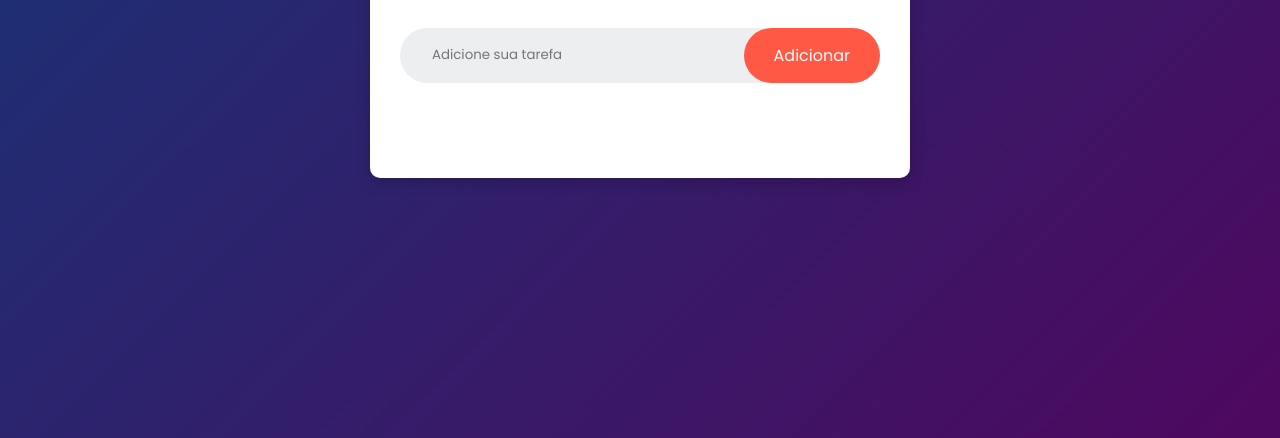
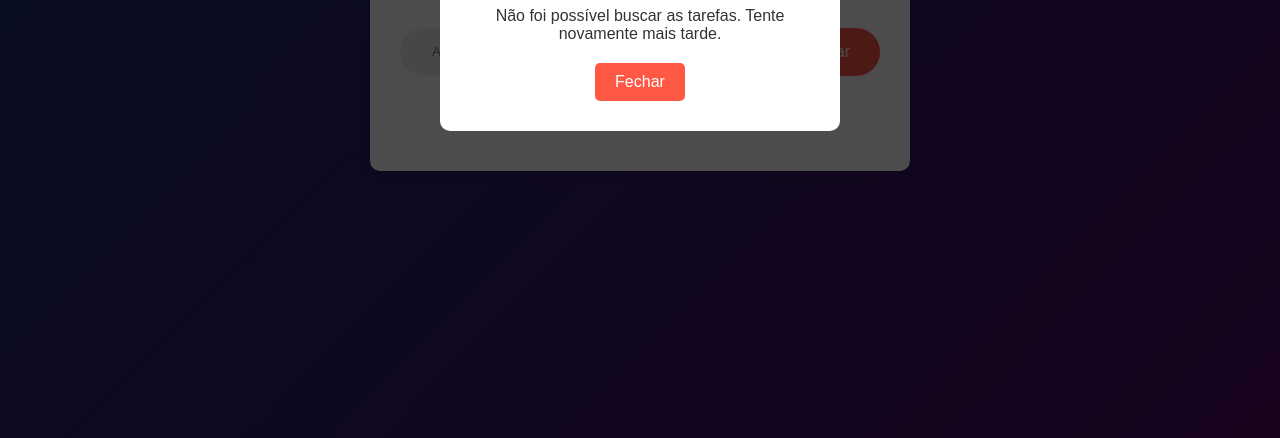
Before and after one commit to SamuelAraag/ToDo-List, a plain HTML site: page index.html in a window 1280 px wide. Shown: the part 362-800 px from the top of the page. Drawn offline with Linux system fonts and the light colour scheme; no server answers.

Commit message:
create modal to show erros of api requests #time 10m

```diff
--- a/index.html
+++ b/index.html
@@ -50,4 +50,14 @@
 
     <script type="module" src="src/script.js"></script>
 </body>
+
+<!-- Modal de erro para requisições -->
+<div id="error-modal" class="modal-hidden">
+    <div class="modal-content">
+        <h3>Erro ao buscar tarefas</h3>
+        <p id="error-modal-message">Não foi possível buscar as tarefas. Tente novamente mais tarde.</p>
+        <button id="close-error-modal">Fechar</button>
+    </div>
+</div>
+</body>
 </html>
--- a/src/apiService.js
+++ b/src/apiService.js
@@ -48,7 +48,11 @@ async function fetchTasks() {
 
         return { sha: fileData.sha, data: data };
     } catch (error) {
-        console.error('Falha na requisição GET:', error);
+        //console.error('Falha na requisição GET:', error);
+        import('./domService.js').then(mod => {
+            debugger
+            mod.showErrorModal('Não foi possível buscar as tarefas. Tente novamente mais tarde.');
+        });
         return { sha: null, data: null };
     }
 }
--- a/src/domService.js
+++ b/src/domService.js
@@ -1,3 +1,17 @@
+// Exibe o modal de erro com mensagem customizada
+export function showErrorModal(message) {
+    debugger
+    const errorModal = document.getElementById('error-modal');
+    const errorMessage = document.getElementById('error-modal-message');
+    const closeBtn = document.getElementById('close-error-modal');
+    errorMessage.textContent = message || 'Não foi possível buscar as tarefas. Tente novamente mais tarde.';
+    errorModal.classList.remove('modal-hidden');
+    errorModal.classList.add('modal-visible');
+    closeBtn.onclick = () => {
+        errorModal.classList.remove('modal-visible');
+        errorModal.classList.add('modal-hidden');
+    };
+}
 export function renderTasks(tasks, callBacks){
     const listContainer = document.getElementById('list-container');
     listContainer.innerHTML = '';
--- a/src/style.css
+++ b/src/style.css
@@ -1,3 +1,24 @@
+/* Modal de erro */
+#error-modal {
+    position: fixed;
+    top: 0;
+    left: 0;
+    width: 100%;
+    height: 100%;
+    background-color: rgba(0, 0, 0, 0.7);
+    display: flex;
+    justify-content: center;
+    align-items: center;
+    z-index: 1000;
+}
+
+#error-modal.modal-hidden {
+    display: none;
+}
+
+#error-modal.modal-visible {
+    display: flex;
+}
 @import url('https://fonts.googleapis.com/css2?family=Poppins:wght@400;500;600&display=swap');
 
 * {
```
